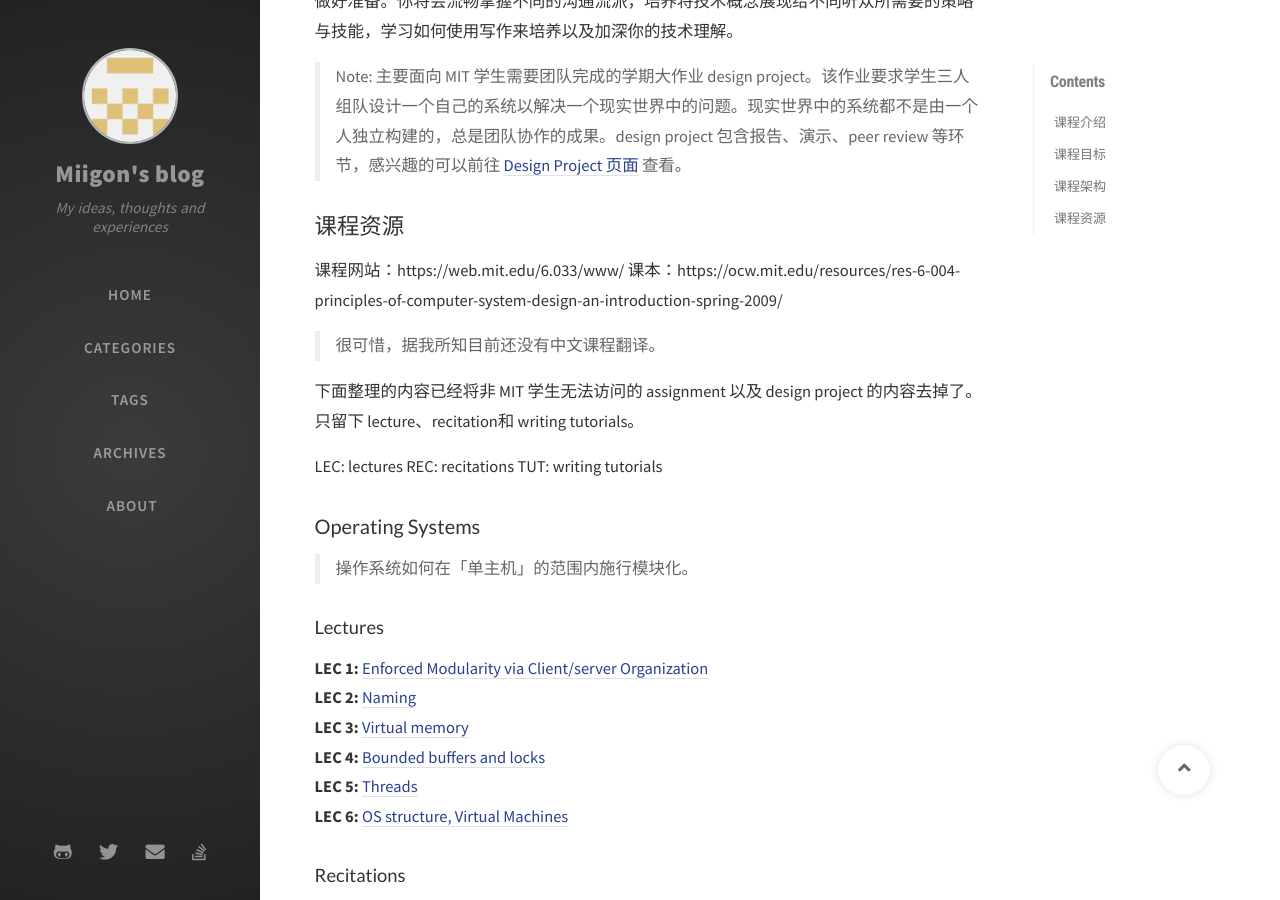
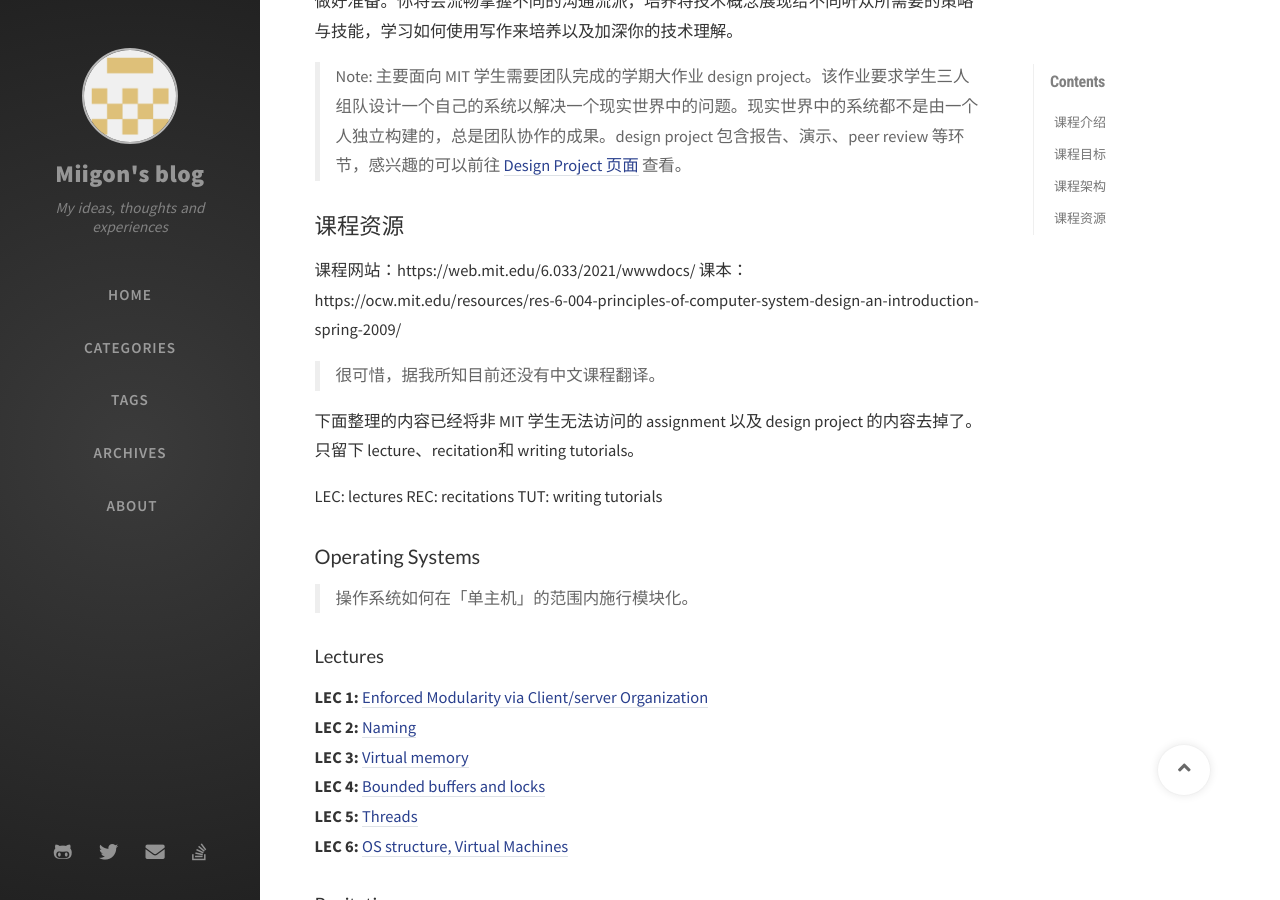
Before and after one commit to Miigon/blog, a Jekyll site: the page built from _posts/coursenote/mit6033/2021-11-01-mit6033-computer-system-design.md, in a window 1280 px wide and 900 px high, scrolled down 1910 px. Built offline with Jekyll 4.4.1, drawn with Linux system fonts in a browser that asks for light colours; nearby versions of some CDN libraries; comment, search, counter and statistics services are not loaded; part of the change alters nothing that is shown.

Commit message:
mit6033: update homepage link

```diff
--- a/_posts/coursenote/mit6033/2021-11-01-mit6033-computer-system-design.md
+++ b/_posts/coursenote/mit6033/2021-11-01-mit6033-computer-system-design.md
@@ -49,7 +49,7 @@ Recitations 给学生一个练习系统分析与口语交流技能的机会。
 > Note: 主要面向 MIT 学生需要团队完成的学期大作业 design project。该作业要求学生三人组队设计一个自己的系统以解决一个现实世界中的问题。现实世界中的系统都不是由一个人独立构建的，总是团队协作的成果。design project 包含报告、演示、peer review 等环节，感兴趣的可以前往 [Design Project 页面](https://web.mit.edu/6.033/www/dp.shtml) 查看。
 
 ## 课程资源
-课程网站：https://web.mit.edu/6.033/www/
+课程网站：https://web.mit.edu/6.033/2021/wwwdocs/
 课本：https://ocw.mit.edu/resources/res-6-004-principles-of-computer-system-design-an-introduction-spring-2009/
 
 > 很可惜，据我所知目前还没有中文课程翻译。
```
